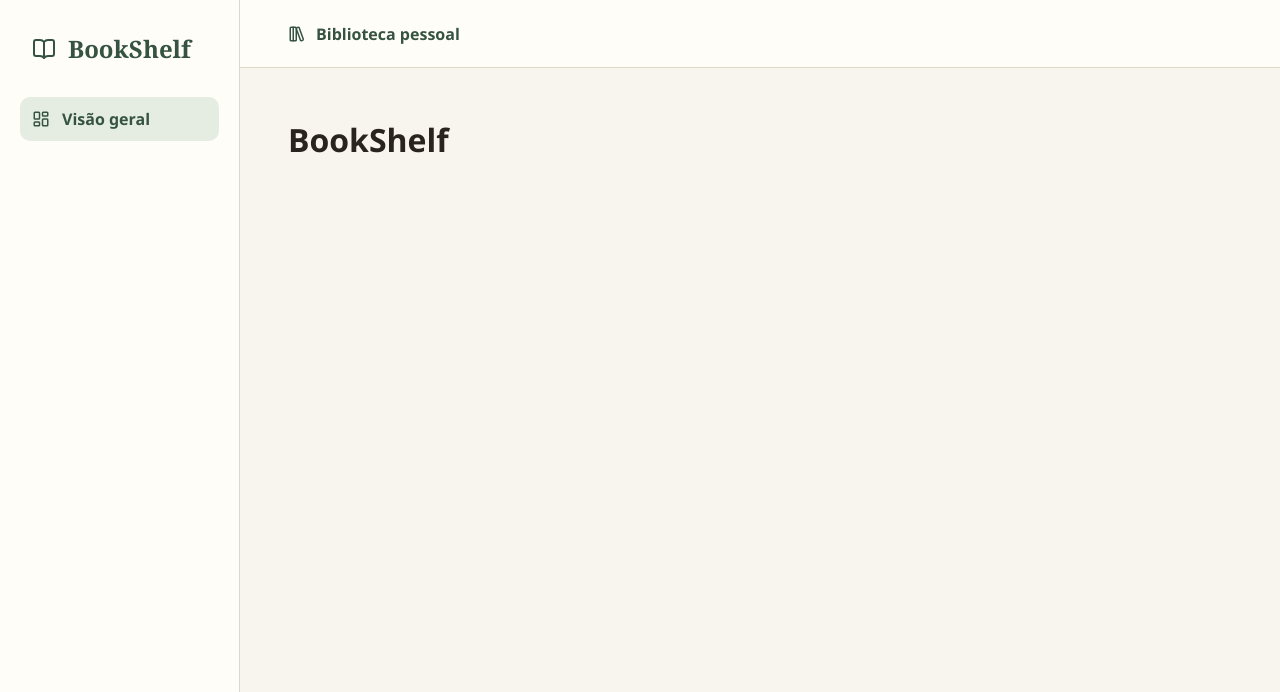
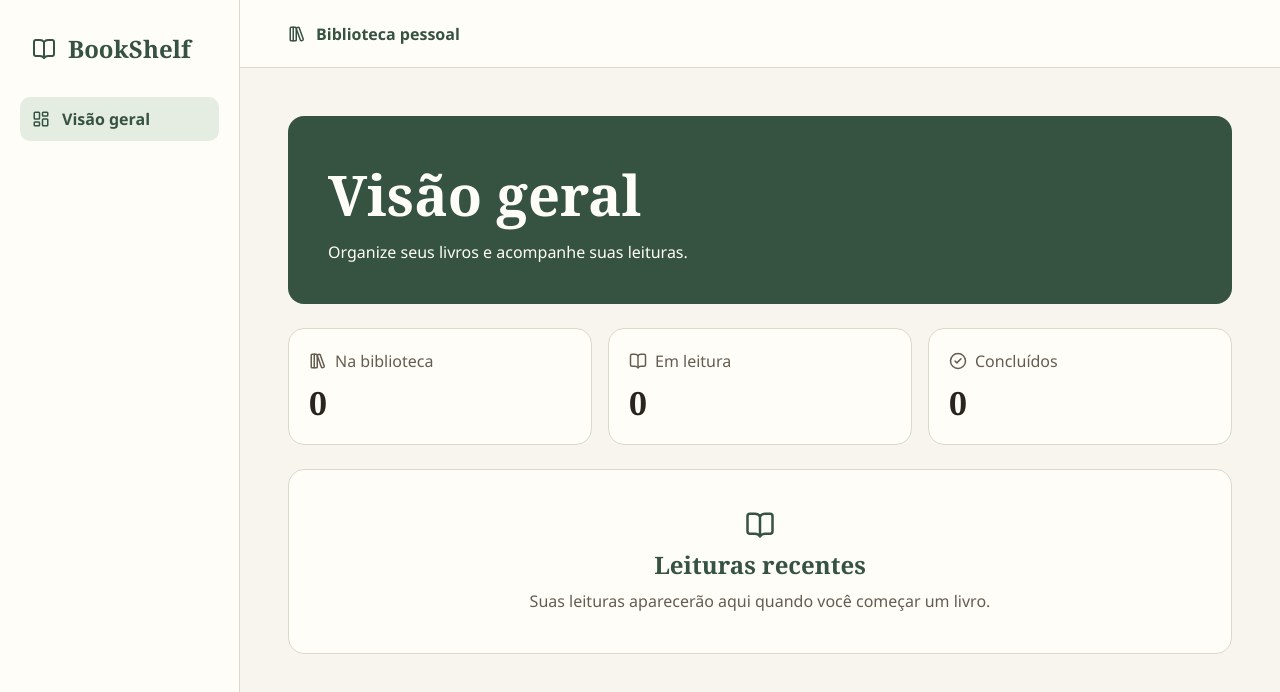
Before and after one commit to Ry4nBR/readverse, a React (Vite) app: page / in a window 1280 px wide. Shown: the top 692 px of the page. Built offline with nearby package versions, Linux system fonts and the light colour scheme.

Commit message:
feat: cria painel inicial com estado vazio

```diff
--- a/src/pages/DashboardPage.jsx
+++ b/src/pages/DashboardPage.jsx
@@ -1,3 +1,33 @@
+import { createElement } from 'react'
+import { BookOpen, CheckCircle2, LibraryBig } from 'lucide-react'
+import styles from './DashboardPage.module.css'
+
+const summary = [
+  { label: 'Na biblioteca', icon: LibraryBig },
+  { label: 'Em leitura', icon: BookOpen },
+  { label: 'Concluídos', icon: CheckCircle2 },
+]
+
 export default function DashboardPage() {
-  return <h1>BookShelf</h1>
+  return (
+    <div className={styles.dashboard}>
+      <header className={styles.intro}>
+        <h1>Visão geral</h1>
+        <p>Organize seus livros e acompanhe suas leituras.</p>
+      </header>
+      <dl className={styles.summary} aria-label="Resumo da biblioteca">
+        {summary.map(({ label, icon }) => (
+          <div key={label} className={styles.card}>
+            <dt>{createElement(icon, { size: 18, 'aria-hidden': true })} {label}</dt>
+            <dd>0</dd>
+          </div>
+        ))}
+      </dl>
+      <section className={styles.empty} aria-labelledby="recentes">
+        <BookOpen size={30} aria-hidden="true" />
+        <h2 id="recentes">Leituras recentes</h2>
+        <p>Suas leituras aparecerão aqui quando você começar um livro.</p>
+      </section>
+    </div>
+  )
 }
--- /dev/null
+++ b/src/pages/DashboardPage.module.css
@@ -0,0 +1,51 @@
+.dashboard { display: grid; gap: 1.5rem; }
+
+.intro {
+  padding: 2.5rem;
+  border-radius: var(--radius);
+  color: #fffdf8;
+  background: var(--accent);
+}
+
+.intro h1 {
+  font: 700 clamp(2rem, 5vw, 3.5rem) var(--serif);
+  margin-bottom: .5rem;
+}
+
+.summary {
+  display: grid;
+  grid-template-columns: repeat(3, minmax(0, 1fr));
+  gap: 1rem;
+  margin: 0;
+}
+
+.card, .empty {
+  border: 1px solid var(--border);
+  border-radius: var(--radius);
+  background: var(--surface);
+  padding: 1.25rem;
+}
+
+.card dt {
+  display: flex;
+  align-items: center;
+  gap: .5rem;
+  color: var(--muted);
+}
+
+.card dd {
+  margin: .5rem 0 0;
+  font: 700 2rem var(--serif);
+}
+
+.empty {
+  display: grid;
+  justify-items: center;
+  gap: .5rem;
+  padding: 2.5rem 1rem;
+  color: var(--accent);
+  text-align: center;
+}
+
+.empty h2 { font: 700 1.5rem var(--serif); }
+.empty p { color: var(--muted); }
```
